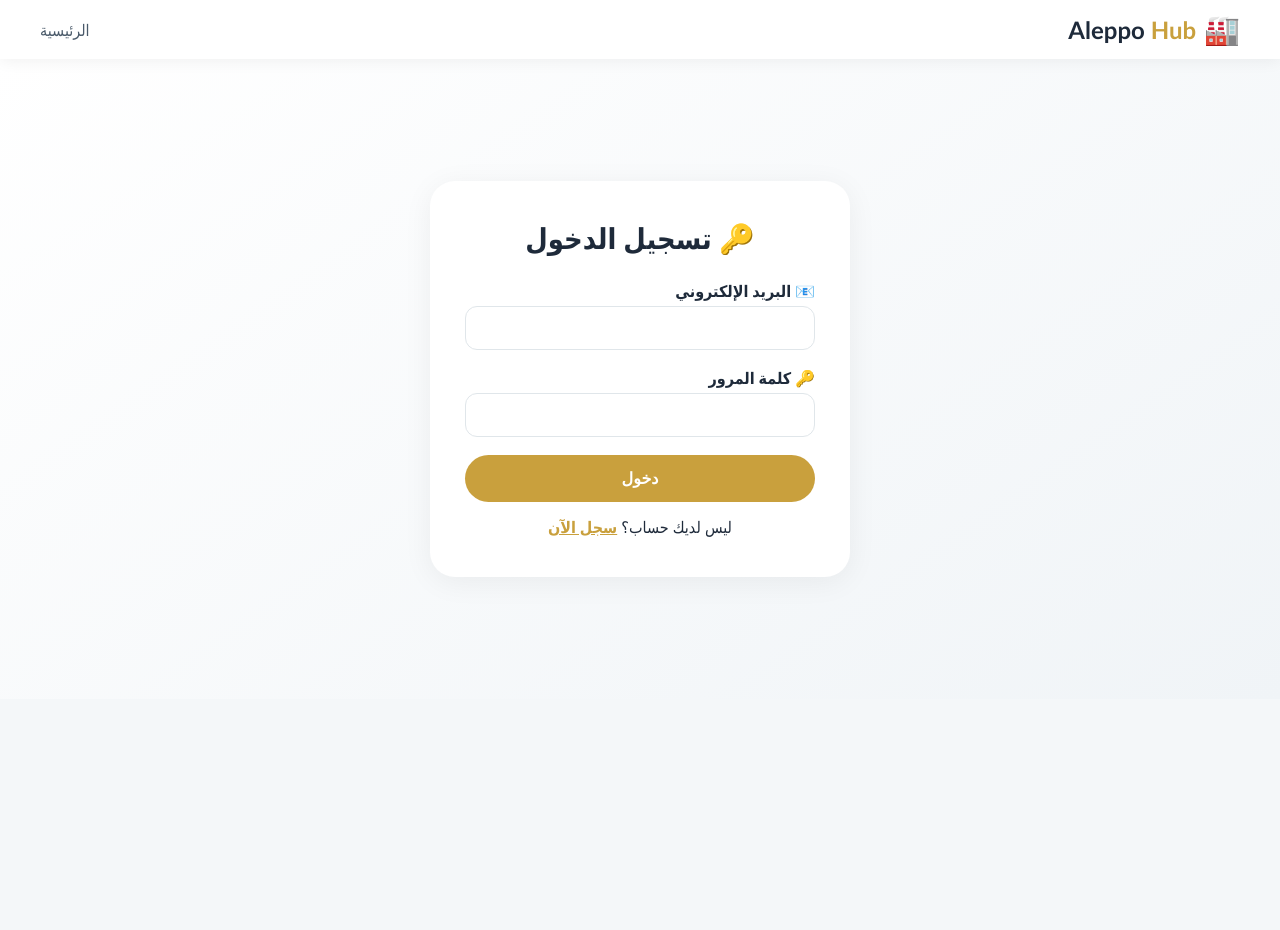
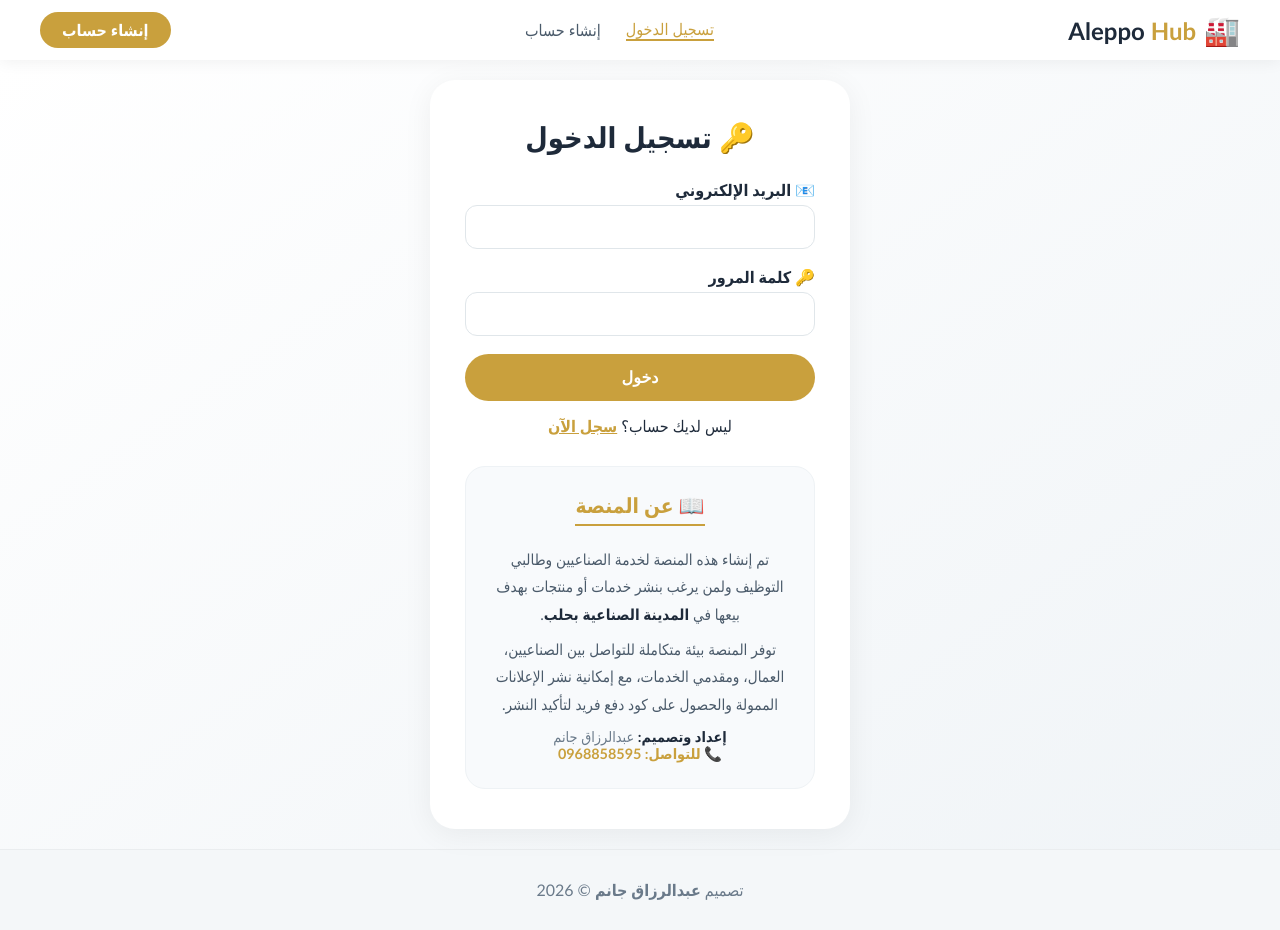
Before and after one commit to ajanem107-del/aleppo-hub, a website: page public/login.html in a window 1280 px wide. Before the commit the page ends 800 px from the top, so only its background shows below. Drawn offline with Linux system fonts and the light colour scheme.

Commit message:
إضافة قسم عن المنصة إلى صفحة تسجيل الدخول

```diff
--- a/public/login.html
+++ b/public/login.html
@@ -5,12 +5,61 @@
     <meta name="viewport" content="width=device-width, initial-scale=1.0">
     <title>تسجيل الدخول - Aleppo Hub</title>
     <link rel="stylesheet" href="style.css">
+    <style>
+        /* تنسيق خاص لقسم "عن المنصة" داخل صفحة تسجيل الدخول */
+        .about-platform {
+            margin-top: 30px;
+            padding: 25px;
+            background: #f8fafc;
+            border-radius: 20px;
+            border: 1px solid #eef2f5;
+            text-align: center;
+        }
+        .about-platform h3 {
+            color: #c9a03d;
+            margin-bottom: 12px;
+            font-size: 1.3rem;
+            border-bottom: 2px solid #c9a03d;
+            display: inline-block;
+            padding-bottom: 6px;
+        }
+        .about-platform p {
+            color: #4a5a6a;
+            line-height: 1.8;
+            font-size: 0.95rem;
+            margin: 8px 0;
+        }
+        .about-platform strong {
+            color: #1e2a3a;
+        }
+        .about-platform .contact-info {
+            margin-top: 10px;
+            font-size: 0.9rem;
+            color: #6a7a8a;
+        }
+        .about-platform .contact-info span {
+            color: #c9a03d;
+            font-weight: 600;
+        }
+        @media (max-width: 600px) {
+            .auth-card { padding: 20px; }
+        }
+    </style>
 </head>
 <body>
     <nav class="navbar">
         <div class="nav-container">
-            <div class="nav-logo"><span class="logo-icon">🏭</span><span class="logo-text">Aleppo <span class="gold">Hub</span></span></div>
-            <div class="nav-links"><a href="/">الرئيسية</a></div>
+            <div class="nav-logo">
+                <span class="logo-icon">🏭</span>
+                <span class="logo-text">Aleppo <span class="gold">Hub</span></span>
+            </div>
+            <div class="nav-links">
+                <a href="/login.html" class="active">تسجيل الدخول</a>
+                <a href="/register.html">إنشاء حساب</a>
+            </div>
+            <div class="nav-auth">
+                <a href="/register.html" class="btn-primary-nav">إنشاء حساب</a>
+            </div>
         </div>
     </nav>
 
@@ -32,8 +81,29 @@
                 </p>
                 <div id="loginMessage"></div>
             </form>
+
+            <!-- ===== قسم "عن المنصة" ===== -->
+            <div class="about-platform">
+                <h3>📖 عن المنصة</h3>
+                <p>
+                    تم إنشاء هذه المنصة لخدمة الصناعيين وطالبي التوظيف ولمن يرغب بنشر خدمات أو منتجات
+                    بهدف بيعها في <strong>المدينة الصناعية بحلب</strong>.
+                </p>
+                <p>
+                    توفر المنصة بيئة متكاملة للتواصل بين الصناعيين، العمال، ومقدمي الخدمات،
+                    مع إمكانية نشر الإعلانات الممولة والحصول على كود دفع فريد لتأكيد النشر.
+                </p>
+                <div class="contact-info">
+                    <strong>إعداد وتصميم:</strong> عبدالرزاق جانم<br>
+                    <span>📞 للتواصل: 0968858595</span>
+                </div>
+            </div>
         </div>
     </section>
+
+    <footer>
+        <p>تصميم <strong>عبدالرزاق جانم</strong> © 2026</p>
+    </footer>
 
     <script>
         document.getElementById('loginForm').addEventListener('submit', async (e) => {
```
